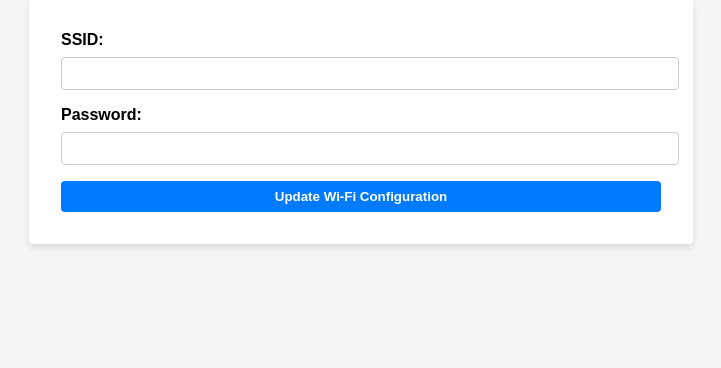
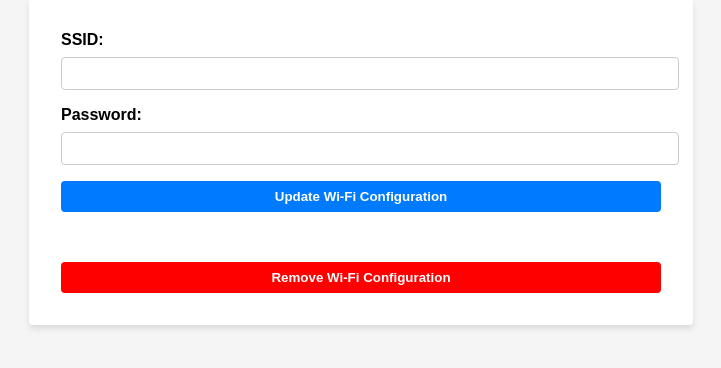
Before and after one commit to Agrid-Dev/netplan-gui, a Flask app: page / in a window 1280 px wide. Shown: the part 102-470 px from the top of the page, without its empty margins (279-1000 px from the left). Run offline with Flask 3, Linux system fonts and the light colour scheme.

Commit message:
feat: remove config

```diff
--- a/app.py
+++ b/app.py
@@ -10,12 +10,14 @@ app.secret_key = os.urandom(24)
 @app.route("/", methods=["GET", "POST"])
 def index():
     if request.method == "POST":
+        print("request.form: ", request.form)
         ssid = request.form["ssid"]
         password = request.form["password"]
-
-        if len(ssid) > 0 and len(password) >= 8:
+        action = request.form["submit"]
+        print("action: ", action)
+        if (len(ssid) > 0 and len(password) > 0 and action == "Update Wi-Fi Configuration") or action == "Remove Wi-Fi Configuration":
             try:
-                update_netplan_config(ssid, password)
+                update_netplan_config(ssid, password, action)
                 flash("Wi-Fi configuration updated successfully.", "success")
             except Exception as e:
                 flash(
@@ -34,10 +36,15 @@ def get_wifi_interface():
     return os.path.basename(os.path.dirname(interfaces[0]))
 
 
-def update_netplan_config(ssid, password):
+def update_netplan_config(ssid, password, action):
     wifi_interface = get_wifi_interface()
-
-    config = f"""
+    if action == "Remove Wi-Fi Configuration" or len(ssid) == 0 or len(password) == 0:
+        config = f"""network:
+  version: 2
+  renderer: networkd
+"""
+    else:
+        config = f"""
 network:
   version: 2
   renderer: networkd
--- a/templates/index.html
+++ b/templates/index.html
@@ -91,14 +91,17 @@
         {% endwith %}
         <div class="form-group">
             <label for="ssid">SSID:</label>
-            <input type="text" name="ssid" id="ssid" class="form-control" required>
+            <input type="text" name="ssid" id="ssid" class="form-control">
         </div>
         <div class="form-group">
             <label for="password">Password:</label>
-            <input type="password" name="password" id="password" class="form-control" required>
+            <input type="password" name="password" id="password" class="form-control">
         </div>
         <div class="form-group">
-            <input type="submit" value="Update Wi-Fi Configuration" class="btn btn-primary">
+            <input type="submit" name="submit" value="Update Wi-Fi Configuration" class="btn btn-primary">
+        </div>
+        <div class="form-group">
+            <input type="submit" name="submit" value="Remove Wi-Fi Configuration" style="background-color: red; margin-top: 50px;">
         </div>
     </form>
 </body>
```
